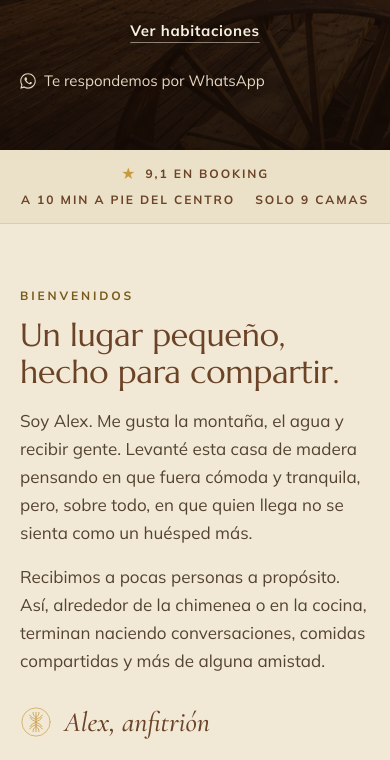
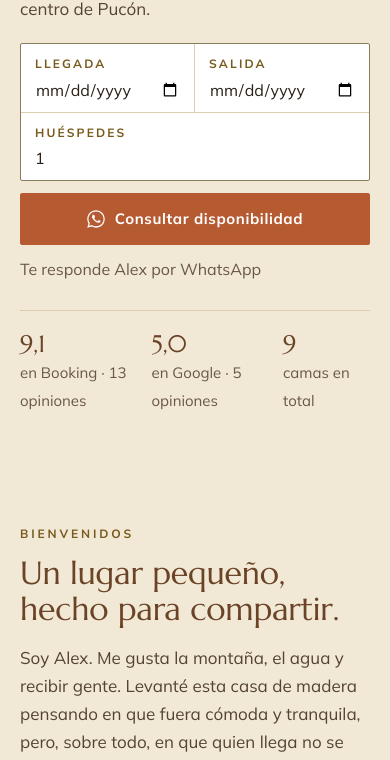
Before and after one commit to ignaciofriant-coder/hostal-celta-web, a plain HTML site: page index.html in a window 390 px wide. Shown: the part 593-1353 px from the top of the page. Drawn offline with nearby package versions, Linux system fonts and the light colour scheme.

Commit message:
Portada opcion A: texto y consulta de fechas a la izquierda, foto limpia a la derecha; datos actualizados (Booking 9,1 con 13 opiniones, Google 5,0 con 5); se quita el precio de $18.000 desactualizado
Co-Authored-By: Claude Opus 5.5 <noreply@anthropic.com>

```diff
--- a/app.js
+++ b/app.js
@@ -10,7 +10,8 @@
     whatsappUrl: "https://wa.me/56995154685",        // +56 9 9515 4685 (ficha de Google Maps; confirmar con Alex)
     instagramUrl: "https://www.instagram.com/hostalcelta/",
     puntaje: "9,1",                                  // nota real de Booking (12 comentarios, sept 2026)
-    comentarios: "12",
+    comentarios: "13",                               // Booking, revisado nov 2026
+    google: "5,0", googleOpiniones: "5",             // ficha de Google Maps, nov 2026
     subnotas: { personal: "9,3", limpieza: "9,3" },
     mostrarPrecios: true,
     mostrarAgenda: true
@@ -47,7 +48,10 @@
     heroKicker: "Hostal de madera · Sur de Chile",
     heroTitle: "Un refugio con alma.",
     heroText: "Chimenea, murales pintados a mano y música en vivo, a 10 minutos a pie del centro de Pucón.",
-    heroCta: "Consultar disponibilidad", heroCta2: "Ver habitaciones", heroNote: "Te respondemos por WhatsApp",
+    heroCta: "Consultar disponibilidad", heroCta2: "Ver habitaciones", heroNote: "Te responde Alex por WhatsApp",
+    factBooking: "en Booking · " + CFG.comentarios + " opiniones", factGoogle: "en Google · " + CFG.googleOpiniones + " opiniones", factBeds: "camas en total",
+    heroQuote: "Lo mejor, sin duda, la gente que lo regenta.", heroQuoteBy: "Fidel · Chile · reseña en Booking",
+    altHero: "La casa de madera del Hostal Celta al atardecer, con ruedas de carreta en la terraza",
     trustAria: "Datos rápidos del hostal", trustScoreSuffix: "en Booking",
     trustCenter: "A 10 min a pie del centro", trustBeds: "Solo 9 camas",
     hostKicker: "Bienvenidos", hostTitle: "Un lugar pequeño, hecho para compartir.",
@@ -119,7 +123,10 @@
     heroKicker: "Timber hostel · Southern Chile",
     heroTitle: "A refuge with soul.",
     heroText: "A fireplace, hand-painted murals and live music, a 10-minute walk from central Pucón.",
-    heroCta: "Check availability", heroCta2: "See the rooms", heroNote: "We reply on WhatsApp",
+    heroCta: "Check availability", heroCta2: "See the rooms", heroNote: "Alex replies on WhatsApp",
+    factBooking: "on Booking · " + CFG.comentarios + " reviews", factGoogle: "on Google · " + CFG.googleOpiniones + " reviews", factBeds: "beds in total",
+    heroQuote: "The best part, without a doubt, is the people who run it.", heroQuoteBy: "Fidel · Chile · Booking review",
+    altHero: "Hostal Celta's timber house at sunset, with cart wheels on the deck",
     trustAria: "Hostel at a glance", trustScoreSuffix: "on Booking",
     trustCenter: "10-minute walk to the centre", trustBeds: "Just 9 beds",
     hostKicker: "Welcome", hostTitle: "A small place, built for meeting people.",
@@ -197,7 +204,7 @@
           desc: "Ocho camas de madera, cada una con su cortina para privacidad y un baúl con llave para tus cosas. La forma más social —y más económica— de quedarte.",
           specs: ["8 camas", "Mixto", "Baúl con llave"],
           includes: ["Ropa de cama", "Toalla", "Baño compartido", "Wi-Fi", "Cocina"],
-          price: "Desde $18.000", unit: "por cama / noche", promo: "Promo temporada baja" },
+          price: "", unit: "", promo: "" },
         { num: "Opción 02", name: "Triskel · Doble Superior", img: "assets/19_doble_mural_volcan.jpg", imgPos: "center 45%",
           alt: "Habitación Triskel: cama doble frente a un mural del volcán Villarrica",
           desc: "Nuestra habitación privada, con nombre celta: una cama de dos plazas frente a un mural pintado a mano del volcán Villarrica, con araucarias y un pajarito en la rama. Luz de mañana y vista al jardín.",
@@ -256,7 +263,7 @@
           desc: "Eight timber beds, each with its own curtain for privacy and a lockable chest for your things. The most social — and most affordable — way to stay.",
           specs: ["8 beds", "Mixed", "Lockable chest"],
           includes: ["Bed linen", "Towel", "Shared bathroom", "Wi-Fi", "Kitchen"],
-          price: "From CLP 18,000", unit: "per bed / night", promo: "Low-season deal" },
+          price: "", unit: "", promo: "" },
         { num: "Option 02", name: "Triskel · Superior double", img: "assets/19_doble_mural_volcan.jpg", imgPos: "center 45%",
           alt: "Triskel room: a double bed facing a Villarrica volcano mural",
           desc: "Our private room, with a Celtic name: a double bed facing a hand-painted mural of Villarrica volcano, with monkey-puzzle trees and a little bird on the branch. Morning light and a garden view.",
@@ -389,30 +396,34 @@
         '</div>' +
       '</header>';
 
+    // Portada (opción A): texto + consulta de fechas a la izquierda, foto limpia a la derecha
+    var hf = function (label, name, type) {
+      return '<label class="qf__field" for="h-' + name + '"><span>' + esc(label) + '</span>' +
+        '<input id="h-' + name + '" type="' + type + '" data-field="' + name + '" value="' + att(state.form[name]) + '"' +
+        (name === "guests" ? ' min="1" max="9" inputmode="numeric"' : '') + ' /></label>';
+    };
     var hero =
-      '<section id="inicio" class="hero" data-parallax="1" aria-labelledby="hero-title" style="background-image:url(\'' + ASSET("assets/18_hero_atardecer.jpg") + '\')' + (SHOT ? ';min-height:660px' : '') + '">' +
-        '<div class="hero__veil"></div>' +
-        '<div class="wrap hero__inner">' +
+      '<section id="inicio" class="hero-a" aria-labelledby="hero-title">' +
+        '<div class="hero-a__txt">' +
           '<p class="kicker">' + esc(t.heroKicker) + '</p>' +
           '<h1 id="hero-title" class="h1">' + esc(t.heroTitle) + '</h1>' +
-          '<p class="hero__text">' + esc(t.heroText) + '</p>' +
-          '<div class="hero-ctas">' +
-            '<a class="btn btn-primary" href="#contacto">' + esc(t.heroCta) + '</a>' +
-            '<a class="btn-ghost" href="#alojamiento">' + esc(t.heroCta2) + '</a>' +
-          '</div>' +
-          '<p class="hero__note">' + WA_ICON + esc(t.heroNote) + '</p>' +
+          '<p class="hero-a__lead">' + esc(t.heroText) + '</p>' +
+          '<form class="qf" data-quickform="1" aria-label="' + att(t.formHeading) + '">' +
+            '<div class="qf__fields">' + hf(t.fIn, "in", "date") + hf(t.fOut, "out", "date") + hf(t.fGuests, "guests", "number") + '</div>' +
+            '<div class="qf__cta"><button type="submit" class="btn btn-primary">' + WA_ICON + esc(t.heroCta) + '</button>' +
+              '<span class="small">' + esc(t.heroNote) + '</span></div>' +
+          '</form>' +
+          '<ul class="facts" aria-label="' + att(t.trustAria) + '">' +
+            (score ? '<li><b>' + esc(score) + '</b><span>' + esc(t.factBooking) + '</span></li>' : '') +
+            '<li><b>' + esc(CFG.google) + '</b><span>' + esc(t.factGoogle) + '</span></li>' +
+            '<li><b>9</b><span>' + esc(t.factBeds) + '</span></li>' +
+          '</ul>' +
+        '</div>' +
+        '<div class="hero-a__photo" role="img" aria-label="' + att(t.altHero) + '" style="background-image:url(\'' + ASSET("assets/18_hero_atardecer.jpg") + '\')">' +
+          '<figure class="hero-a__quote"><blockquote><p>“' + esc(t.heroQuote) + '”</p></blockquote><figcaption>' + esc(t.heroQuoteBy) + '</figcaption></figure>' +
         '</div>' +
       '</section>';
-
-    var sep = '<span class="trust__sep" aria-hidden="true"></span>';
-    var trust =
-      '<section class="trust" aria-label="' + att(t.trustAria) + '">' +
-        '<div class="wrap trust__row">' +
-          (score ? '<span class="trust__item"><span class="trust__star" aria-hidden="true">★</span>' + esc(score + " " + t.trustScoreSuffix) + '</span>' + sep : '') +
-          '<span class="trust__item">' + esc(t.trustCenter) + '</span>' + sep +
-          '<span class="trust__item">' + esc(t.trustBeds) + '</span>' +
-        '</div>' +
-      '</section>';
+    var trust = '';
 
     var host =
       '<section class="host" data-reveal="1" aria-labelledby="host-title">' +
@@ -780,8 +791,15 @@
       el.addEventListener("click", function () { lastFocus = el; state.lightbox = parseInt(el.getAttribute("data-gal"), 10); renderLightbox(); });
     });
     root.querySelectorAll("[data-field]").forEach(function (inp) {
-      inp.addEventListener("input", function () { state.form[inp.getAttribute("data-field")] = inp.value; });
+      inp.addEventListener("input", function () {
+        var k = inp.getAttribute("data-field");
+        state.form[k] = inp.value;
+        // la portada y el formulario de contacto comparten fechas y huéspedes
+        root.querySelectorAll('[data-field="' + k + '"]').forEach(function (o) { if (o !== inp) o.value = inp.value; });
+      });
     });
+    var qf = root.querySelector("[data-quickform]");
+    if (qf) qf.addEventListener("submit", function (e) { e.preventDefault(); window.open(waLink(buildMessage()), "_blank", "noopener"); });
     var form = root.querySelector("[data-form]");
     if (form) form.addEventListener("submit", function (e) {
       e.preventDefault();
@@ -833,7 +851,7 @@
   // cabecera: transparente sobre el hero, sólida al bajar o con el menú abierto
   function updateHeader() {
     var hd = document.querySelector("header.site-header");
-    if (hd) hd.classList.toggle("solid", window.scrollY > 60 || menuOpen());
+    if (hd) hd.classList.add("solid");
   }
   window.addEventListener("scroll", updateHeader, { passive: true });
   window.matchMedia("(min-width:1101px)").addEventListener("change", function (e) { if (e.matches) setMenu(false); });
--- a/styles.css
+++ b/styles.css
@@ -357,3 +357,41 @@ textarea.input{height:auto;min-height:128px;padding:14px;line-height:1.5;resize:
   .acts-foot .btn{width:100%;}
   details[data-faq] > summary h3{font-size:21px;}
 }
+
+/* ---------- Portada (opción A: editorial dividido) ---------- */
+.hero-a{display:grid;grid-template-columns:1fr 1.05fr;min-height:min(900px,100vh);padding-top:96px;background:var(--paper);}
+.hero-a__txt{display:flex;flex-direction:column;justify-content:center;padding:56px 56px 56px max(28px,calc((100vw - 1140px) / 2 + 28px));}
+.hero-a .h1{color:var(--head);margin:16px 0;max-width:12ch;}
+.hero-a__lead{font-size:20px;line-height:1.55;color:var(--body);margin:0 0 28px;max-width:34ch;text-wrap:pretty;}
+.qf__fields{display:grid;grid-template-columns:1fr 1fr .7fr;background:#fff;border:1px solid var(--field);border-radius:2px;margin-bottom:12px;}
+.qf__field{display:block;padding:10px 14px;border-right:1px solid var(--line);min-width:0;}
+.qf__field:last-child{border-right:0;}
+.qf__field span{display:block;font-size:12px;font-weight:700;letter-spacing:.18em;text-transform:uppercase;color:var(--gold-t);}
+.qf__field input{display:block;width:100%;border:0;padding:4px 0 0;background:none;font-family:var(--sans);font-size:16px;color:var(--ink);min-height:28px;}
+.qf__field:focus-within{outline:2px solid var(--gold-t);outline-offset:-2px;}
+.qf__field input:focus-visible{outline:none;}
+.qf__cta{display:flex;align-items:center;gap:12px 20px;flex-wrap:wrap;}
+.facts{display:grid;grid-template-columns:repeat(3,auto);justify-content:start;gap:16px 32px;list-style:none;padding:20px 0 0;margin:36px 0 0;border-top:1px solid var(--line);}
+.facts b{display:block;font-family:var(--display);font-weight:400;font-size:28px;line-height:1.1;color:var(--head);}
+.facts span{font-size:15px;color:var(--muted);}
+.hero-a__photo{position:relative;background-size:cover;background-position:30% 60%;min-height:520px;}
+.hero-a__quote{position:absolute;left:28px;bottom:28px;margin:0;max-width:320px;background:rgba(30,19,11,.82);color:var(--cream);padding:14px 18px;border-radius:2px;}
+.hero-a__quote blockquote{margin:0;}
+.hero-a__quote p{margin:0;font-family:var(--voice);font-style:italic;font-weight:500;font-size:22px;line-height:1.3;}
+.hero-a__quote figcaption{margin-top:6px;font-size:15px;color:var(--cream-2);}
+@media (max-width:820px){
+  .hero-a{display:flex;flex-direction:column;min-height:0;padding-top:72px;}
+  .hero-a__photo{order:-1;min-height:300px;}
+  .hero-a__quote{left:16px;right:16px;bottom:16px;max-width:none;padding:10px 14px;}
+  .hero-a__quote p{font-size:18px;}
+  .hero-a__txt{padding:32px 20px 48px;}
+  .hero-a .h1{font-size:40px;}
+  .hero-a__lead{font-size:17px;margin-bottom:20px;}
+  .qf__fields{grid-template-columns:1fr 1fr;}
+  .qf__field:nth-child(2){border-right:0;}
+  .qf__field:last-child{grid-column:1 / -1;border-top:1px solid var(--line);}
+  .qf__cta .btn{width:100%;}
+  .facts{gap:12px 24px;margin-top:28px;}
+  .facts b{font-size:24px;}
+  .facts span{font-size:15px;}
+}
```
Also changed, not shown: index.html (+1 -1 lines), 1 other file.
